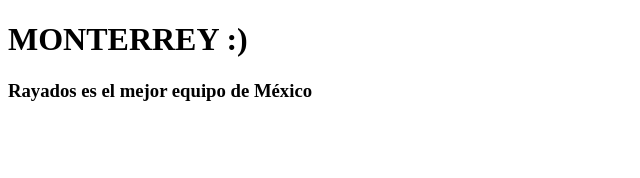
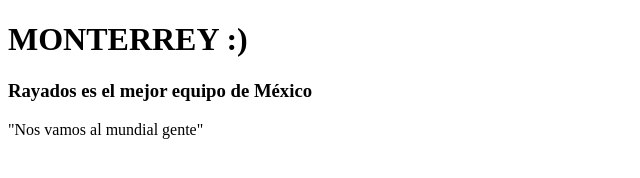
Before and after one commit to Alecro11/Pruebas_51, a plain HTML site: page index.html in a window 1280 px wide. Shown: the whole page, without its empty margins (0-640 px from the left). Drawn offline with Linux system fonts and the light colour scheme.

Commit message:
Agregue un parrafo

```diff
--- a/index.html
+++ b/index.html
@@ -9,6 +9,7 @@
   <body>
     <h1>MONTERREY :)</h1>
     <h3>Rayados es el mejor equipo de México</h3>
+    <p>"Nos vamos al mundial gente"</p>
     <!-- HOLAAA -->
   </body>
 </html>
```
